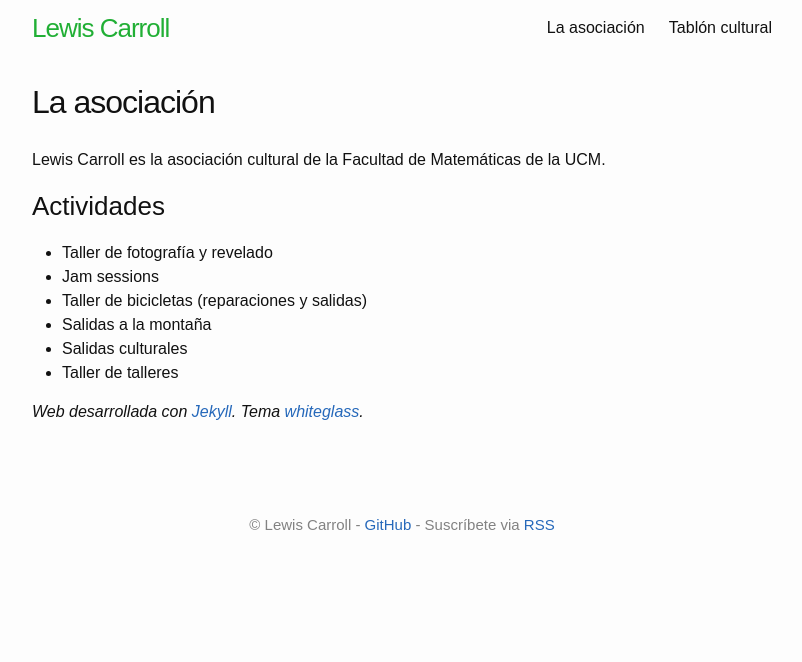
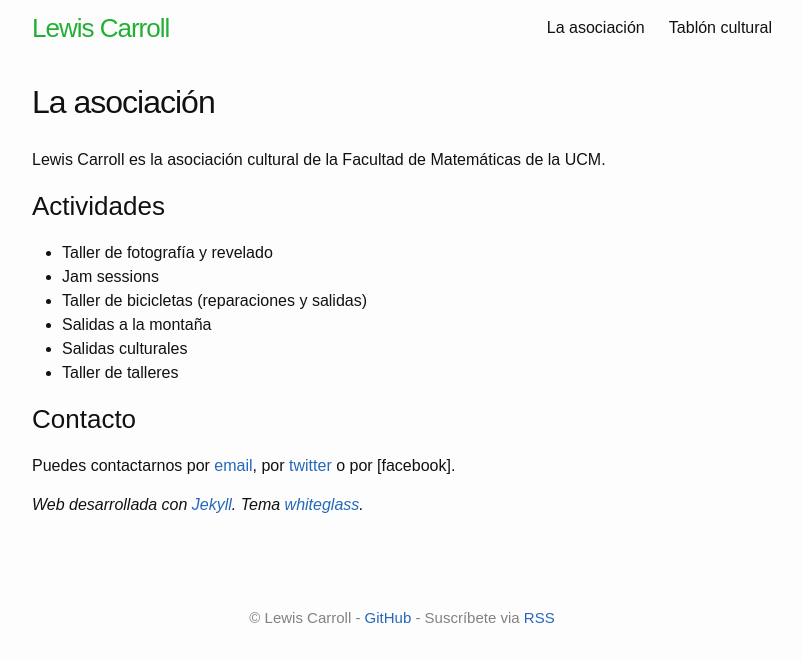
Before and after one commit to lewiscarroll/lewiscarroll.github.io, a Jekyll site: the page built from la-asociación.md, in a window 1280 px wide. Shown: the top 662 px of the page, without its empty margins (238-1040 px from the left). Built offline with Jekyll 4.4.1, drawn with Linux system fonts in a browser that asks for light colours.

Commit message:
añado contacto

```diff
--- a/la-asociación.md
+++ b/la-asociación.md
@@ -14,6 +14,8 @@ Lewis Carroll es la asociación cultural de la Facultad de Matemáticas de la UC
 - Salidas culturales
 - Taller de talleres
 
+### Contacto
 
+Puedes contactarnos por [email](mailto:lewiscarrollnoarmstrong@gmail.com), por [twitter](https://twitter.com/lewiscarrollmat) o por [facebook].
 
 _Web desarrollada con [Jekyll](https://jekyllrb.com/). Tema [whiteglass](https://github.com/yous/whiteglass)._
```
